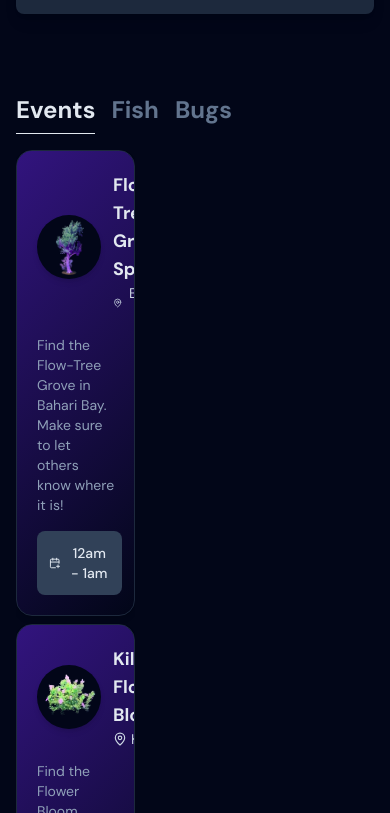
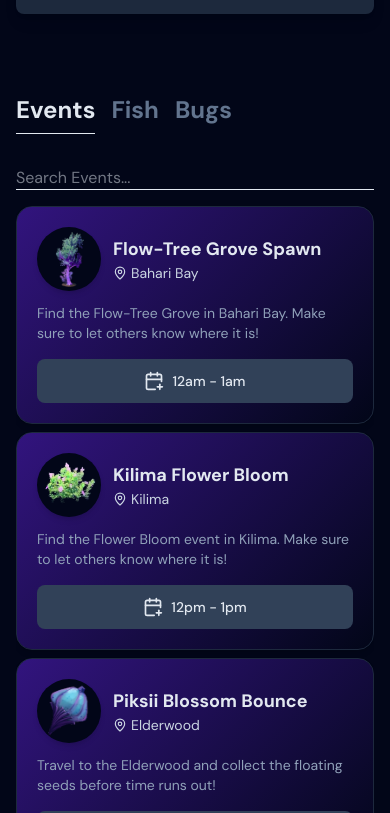
Before and after one commit to AedanG1/Palia-Scheduler, a Next.js app: page / in a window 390 px wide. Shown: the part 1171-1984 px from the top of the page. Built offline with nearby package versions, Linux system fonts and the light colour scheme.

Commit message:
add responsive classes

```diff
--- a/src/app/components/ContentContainer.tsx
+++ b/src/app/components/ContentContainer.tsx
@@ -38,7 +38,7 @@ export default function ContentContainer() {
   }
 
   return (
-    <div className="flex flex-col md:flex-row gap-20 justify-center">
+    <div className="flex flex-col mx-auto xl:flex-row gap-20 justify-center max-w-[1440px]">
       <ActivityNotificationManager schedule={schedule} />
       <Schedule
         schedule={schedule}
--- a/src/app/components/List.tsx
+++ b/src/app/components/List.tsx
@@ -45,10 +45,10 @@ export default function List({schedule, toggleScheduleItem}: ListProps): JSX.Ele
   );
 
   return (
-    <div className="flex flex-col gap-4 w-1/3">
-      <div className="flex flex-row gap-8">
+    <div className="flex flex-col gap-4 xl:w-1/3">
+      <div className="flex flex-row flex-wrap gap-8">
         <TypeSelect typeToDisplay={typeToDisplay} handleClick={handleClick} />
-        <div className="relative w-full">
+        <div className="relative flex-1 min-w-[110px]">
           <input
             className="w-full h-full border-b outline-none"
             placeholder={`Search ${typeToDisplay}...`}
--- a/src/app/components/ListItemButtons.tsx
+++ b/src/app/components/ListItemButtons.tsx
@@ -63,7 +63,7 @@ export default function ListItemButtons({schedule, activity, toggleScheduleItem}
   })
 
   return (
-    <div className="flex gap-2">
+    <div className="flex flex-wrap gap-2">
       {scheduleButtons}
     </div>
   )
--- a/src/app/components/Schedule.tsx
+++ b/src/app/components/Schedule.tsx
@@ -79,7 +79,7 @@ export default function Schedule({
   })
 
   return (
-    <div className="md:w-1/2 flex flex-col gap-4">
+    <div className="w-full xl:w-1/2 flex flex-col gap-4">
       <div className="flex flex-row w-full justify-between border-b border-slate-600 dark:border-slate-200">
         <h2 className="text-2xl font-bold pb-2">Daily Schedule</h2>
         <button
```
